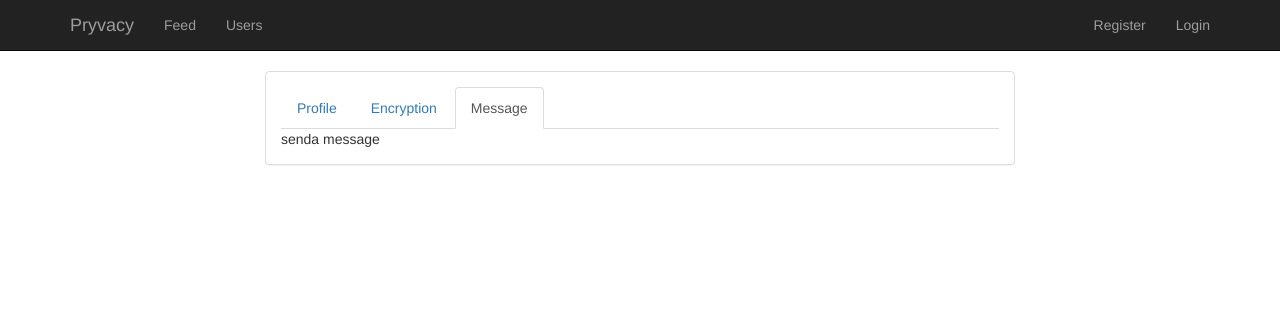
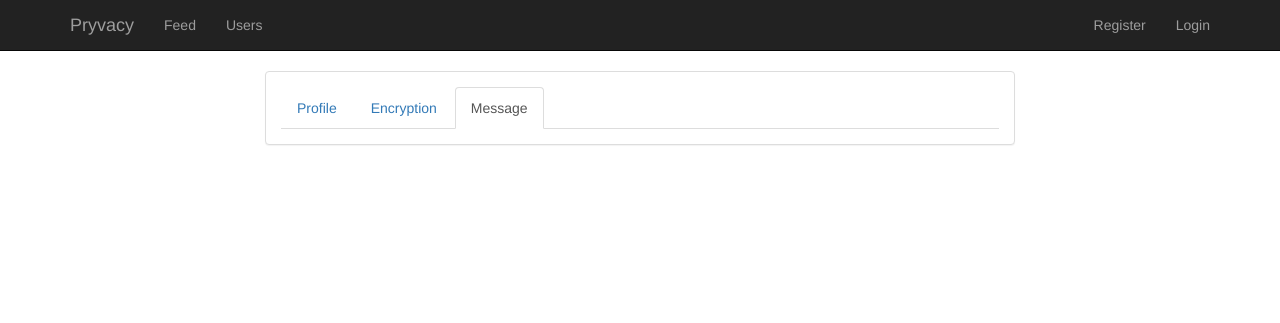
Before and after one commit to kelleydv/Pryvacy, a Flask app: page /profile in a window 1280 px wide, after a click on "Message". Shown: the top 323 px of the page. Run offline with Flask 2, Linux system fonts and the light colour scheme; some libraries are stand-ins or nearby versions.

Commit message:
updating views

```diff
--- a/pryvacy/__init__.py
+++ b/pryvacy/__init__.py
@@ -5,7 +5,7 @@ from datetime import date
 from pymongo import MongoClient
 from . import config
 
-app = Flask(__name__, static_folder='static')
+app = Flask(__name__)
 APP_NAME = 'pryvacy'
 
 app.config.from_object('%s.config.Develop' % APP_NAME)
--- a/pryvacy/templates/profile.html
+++ b/pryvacy/templates/profile.html
@@ -21,18 +21,27 @@
 								dis some profile content
 							</div>
 					    <div role="tabpanel" class="tab-pane" id="encryption">
+								<div class="container">
+									<div class="row">
+										<div class="md-6">
+											some stuff
+										</div>
+										<div class="md-2">
+											<button class="btn btn-default" type="submit">
+												Generate PGP Keys
+											</button>
+										</div>
+									</div>
+								</div>
+							</div>
+					    <div role="tabpanel" class="tab-pane" id="message">
 								<div class="row">
 									<div class="md-6">
 									</div>
 									<div class="md-2">
-										<button class="btn btn-default" type="submit">
-											Generate PGP Keys
-										</button>
 									</div>
 								</div>
-							</div>
-					    <div role="tabpanel" class="tab-pane" id="message">
-								senda message
+								</div>
 							</div>
 					  </div>
 					</div>
```
